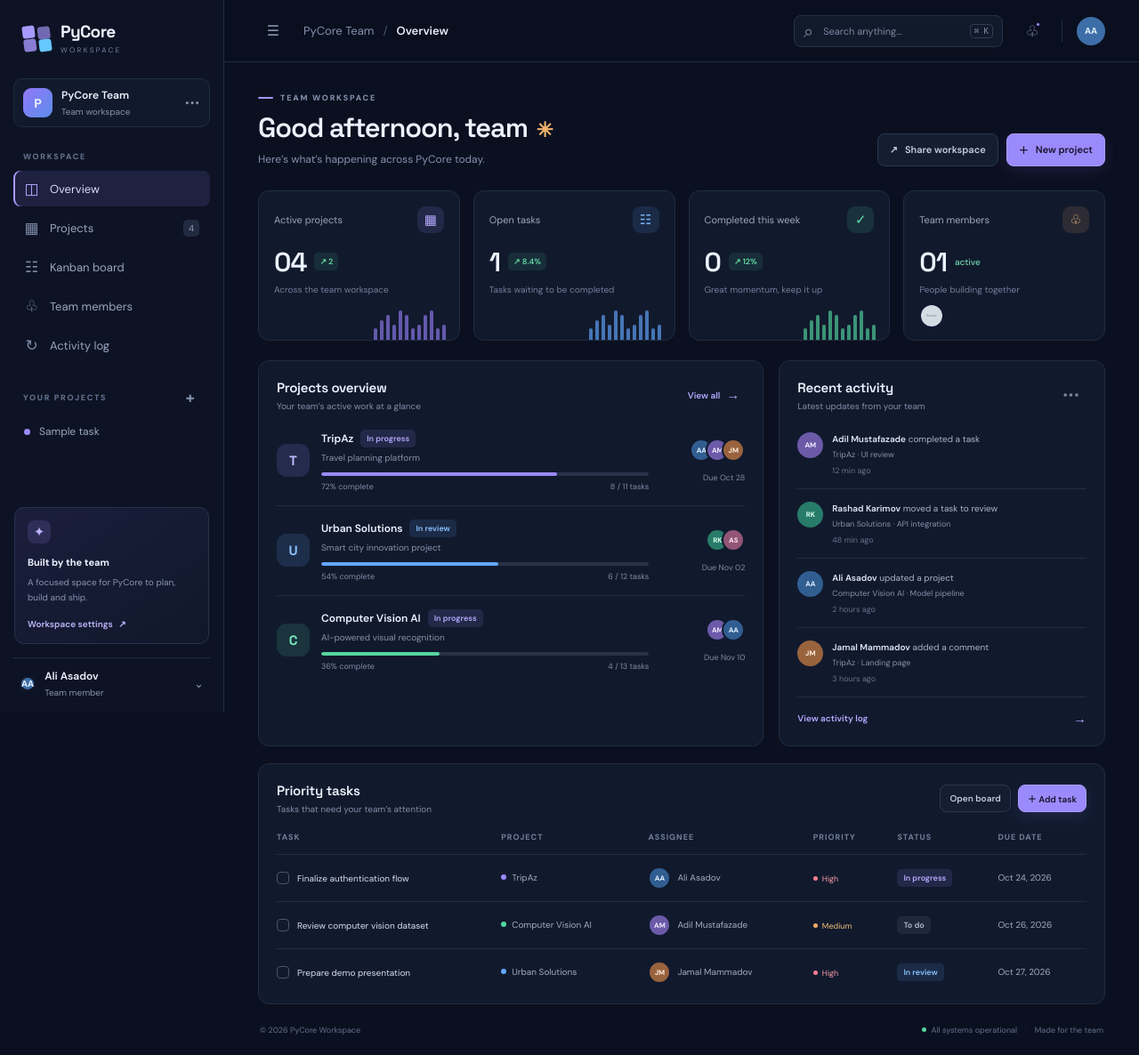
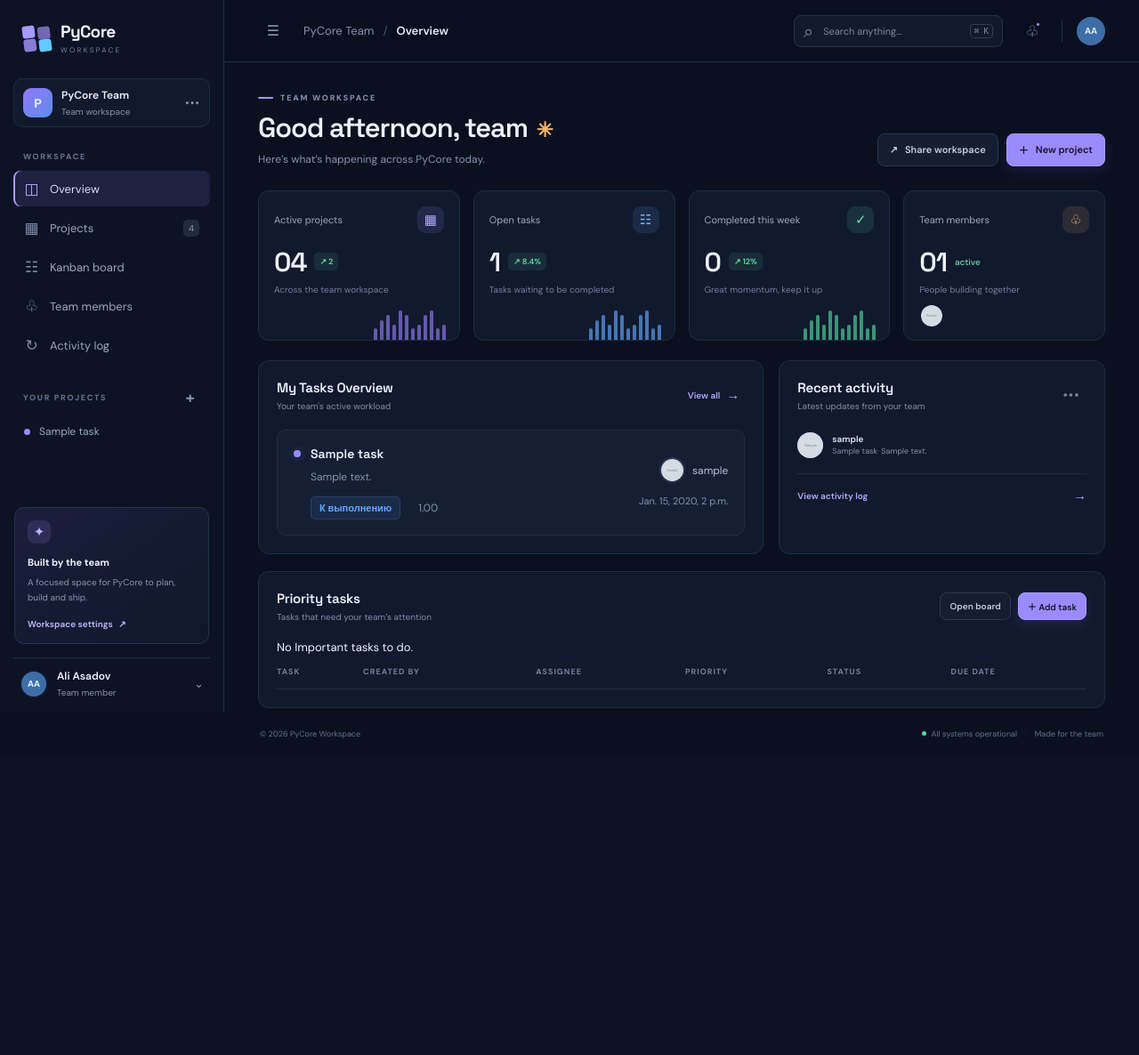
Before and after one commit to Johan-glitch-c/Teah-Dashboard, a Django app: page / in a window 1280 px wide. Shown: the whole page at 89% size. After the commit the page ends 830 px from the top, so only its background shows below. Run offline with Django 5.2, Linux system fonts and the light colour scheme; a user stored in the database is signed in; tables that the repository leaves empty hold one stand-in row (values such as "Sample post"); grey boxes marked "Sample" are stand-in pictures; lists and menus that the app fills with data are empty.

Commit message:
Modifying site desing

```diff
--- a/dash_root/order/models.py
+++ b/dash_root/order/models.py
@@ -112,4 +112,4 @@ class Record(models.Model):
 
 
     def __str__(self):
-        return str(self.task_name_id)
+        return str(self.id)
--- a/dash_root/order/templates/index.html
+++ b/dash_root/order/templates/index.html
@@ -99,36 +99,123 @@
           </div>
 
           <div class="content-grid overview-grid">
-            <section class="panel projects-panel reveal">
-              <div class="panel-heading"><div><h2>Projects overview</h2><p>Your team’s active work at a glance</p></div><button class="link-button" type="button" data-page="projects">View all <span>→</span></button></div>
-              <div class="project-list">
-                <article class="project-row"><div class="project-symbol symbol-violet">T</div><div class="project-info"><div class="project-title-line"><h3>TripAz</h3><span class="status-pill status-progress">In progress</span></div><p>Travel planning platform</p><div class="progress-track"><span style="width:72%;background:#9b8afb"></span></div><div class="progress-meta"><span>72% complete</span><span>8 / 11 tasks</span></div></div><div class="project-row-side"><div class="avatar-stack"><span class="avatar mini avatar-blue">AA</span><span class="avatar mini avatar-purple">AM</span><span class="avatar mini avatar-orange">JM</span></div><span class="due-date">Due Oct 28</span></div></article>
-                <article class="project-row"><div class="project-symbol symbol-blue">U</div><div class="project-info"><div class="project-title-line"><h3>Urban Solutions</h3><span class="status-pill status-review">In review</span></div><p>Smart city innovation project</p><div class="progress-track"><span style="width:54%;background:#64a7ff"></span></div><div class="progress-meta"><span>54% complete</span><span>6 / 12 tasks</span></div></div><div class="project-row-side"><div class="avatar-stack"><span class="avatar mini avatar-green">RK</span><span class="avatar mini avatar-pink">AS</span></div><span class="due-date">Due Nov 02</span></div></article>
-                <article class="project-row"><div class="project-symbol symbol-green">C</div><div class="project-info"><div class="project-title-line"><h3>Computer Vision AI</h3><span class="status-pill status-progress">In progress</span></div><p>AI-powered visual recognition</p><div class="progress-track"><span style="width:36%;background:#54d6a0"></span></div><div class="progress-meta"><span>36% complete</span><span>4 / 13 tasks</span></div></div><div class="project-row-side"><div class="avatar-stack"><span class="avatar mini avatar-purple">AM</span><span class="avatar mini avatar-blue">AA</span></div><span class="due-date">Due Nov 10</span></div></article>
-              </div>
-            </section>
 
+<section class="panel tasks-panel reveal">
+
+    <div class="panel-heading">
+        <div>
+            <h2>My Tasks Overview</h2>
+            <p>Your team's active workload</p>
+        </div>
+
+        <button class="link-button" type="button" data-page="tasks">
+            View all <span>→</span>
+        </button>
+    </div>
+
+    <div class="task-list">
+      {% for task in tasks%}
+
+        <article class="task-card">
+
+            <div class="task-card-main">
+                <div class="task-card-heading">
+                    <span class="task-indicator"></span>
+                    <h3>{{task.name}}</h3>
+                </div>
+
+                <p class="task-description">
+                    {{task.description}}
+                </p>
+
+                <div class="task-card-meta">
+                    <span class="task-status status-progress">
+                        {{task.get_status_display}}
+                    </span>
+
+                    <span class="task-hours">
+                        <i class="fa-regular fa-clock"></i>
+                        {{task.hours_of_work}}
+                    </span>
+                </div>
+            </div>
+
+            <div class="task-card-side">
+                <div class="task-assignee">
+                    <img src="{{task.person_to_do.img.url}}" alt="Ali" class="task-avatar">
+                    <span>{{task.person_to_do.username}}</span>
+                </div>
+
+                <div class="task-deadline">
+                    <i class="fa-regular fa-calendar"></i>
+                    {{task.deadline}}
+                </div>
+            </div>
+
+        </article>
+        {%empty%}
+        <p>No Task To Do.</p>
+         {% endfor%}
+
+    </div>
+
+
+</section>
             <section class="panel activity-panel reveal">
               <div class="panel-heading"><div><h2>Recent activity</h2><p>Latest updates from your team</p></div><button class="icon-button subtle-icon" type="button" data-page="activity" aria-label="View activity">•••</button></div>
-              <div class="activity-list compact-activity">
-                <article class="activity-item"><span class="activity-avatar avatar-purple">AM</span><div class="activity-copy"><p><strong>Adil Mustafazade</strong> completed a task</p><span class="activity-detail">TripAz · UI review</span><time>12 min ago</time></div></article>
-                <article class="activity-item"><span class="activity-avatar avatar-green">RK</span><div class="activity-copy"><p><strong>Rashad Karimov</strong> moved a task to review</p><span class="activity-detail">Urban Solutions · API integration</span><time>48 min ago</time></div></article>
-                <article class="activity-item"><span class="activity-avatar avatar-blue">AA</span><div class="activity-copy"><p><strong>Ali Asadov</strong> updated a project</p><span class="activity-detail">Computer Vision AI · Model pipeline</span><time>2 hours ago</time></div></article>
-                <article class="activity-item"><span class="activity-avatar avatar-orange">JM</span><div class="activity-copy"><p><strong>Jamal Mammadov</strong> added a comment</p><span class="activity-detail">TripAz · Landing page</span><time>3 hours ago</time></div></article>
+              <div class="activity-list compact-activity"> {% for record in recent_records %}
+                <article class="activity-item"><span class="activity-avatar avatar-purple"><img src="{{record.person.img.url}}"></span><div class="activity-copy"><p><strong>{{record.person.username}}</strong><span class="activity-detail">{{record.task_name}}· {{record.description}}</span></div></article>
+                  {%endfor%}
               </div>
               <button class="activity-footer" type="button" data-page="activity">View activity log <span>→</span></button>
             </section>
           </div>
 
-          <section class="panel tasks-panel reveal">
-            <div class="panel-heading"><div><h2>Priority tasks</h2><p>Tasks that need your team’s attention</p></div><div class="panel-heading-actions"><button class="button button-secondary button-small" type="button" data-page="kanban">Open board</button><button class="button button-primary button-small" type="button" data-open-modal="taskModal">＋ Add task</button></div></div>
-            <div class="table-wrap"><table class="tasks-table"><thead><tr><th>TASK</th><th>PROJECT</th><th>ASSIGNEE</th><th>PRIORITY</th><th>STATUS</th><th>DUE DATE</th></tr></thead><tbody>
-              <tr><td><span class="task-check"></span><span class="task-name">Finalize authentication flow</span></td><td><span class="table-project-dot violet"></span>TripAz</td><td><span class="table-person"><span class="avatar mini avatar-blue">AA</span> Ali Asadov</span></td><td><span class="priority priority-high"><i></i> High</span></td><td><span class="status-pill status-progress">In progress</span></td><td>Oct 24, 2026</td></tr>
-              <tr><td><span class="task-check"></span><span class="task-name">Review computer vision dataset</span></td><td><span class="table-project-dot green"></span>Computer Vision AI</td><td><span class="table-person"><span class="avatar mini avatar-purple">AM</span> Adil Mustafazade</span></td><td><span class="priority priority-medium"><i></i> Medium</span></td><td><span class="status-pill status-todo">To do</span></td><td>Oct 26, 2026</td></tr>
-              <tr><td><span class="task-check"></span><span class="task-name">Prepare demo presentation</span></td><td><span class="table-project-dot blue"></span>Urban Solutions</td><td><span class="table-person"><span class="avatar mini avatar-orange">JM</span> Jamal Mammadov</span></td><td><span class="priority priority-high"><i></i> High</span></td><td><span class="status-pill status-review">In review</span></td><td>Oct 27, 2026</td></tr>
-            </tbody></table></div>
-          </section>
-        </section>
+<section class="panel tasks-panel reveal">
+    <div class="panel-heading">
+        <div>
+            <h2>Priority tasks</h2>
+            <p>Tasks that need your team’s attention</p>
+        </div>
+
+        <div class="panel-heading-actions">
+            <button class="button button-secondary button-small" type="button" data-page="kanban">Open board</button>
+            <button class="button button-primary button-small" type="button" data-open-modal="taskModal">＋ Add task</button>
+        </div>
+    </div>
+
+    <div class="table-wrap">
+        <table class="tasks-table">
+            <thead>
+                <tr>
+                    <th>TASK</th>
+                    <th>CREATED BY</th>
+                    <th>ASSIGNEE</th>
+                    <th>PRIORITY</th>
+                    <th>STATUS</th>
+                    <th>DUE DATE</th>
+                </tr>
+            </thead>
+            {% for task in important_tasks%}
+
+            <tbody>
+                <tr>
+                    <td><span class="task-check"></span><span class="task-name">{{task.name}}</span></td>
+                    <td><span class="table-person"><span class="avatar mini avatar-purple"><img src="{{task.person_to_do.img.url}}" alt=""></span>{{task.author.username}}</span></td>
+                    <td><span class="table-person"><span class="avatar mini avatar-blue"><img src="{{task.person_to_do.img.url}}" alt=""></span> {{task.person_to_do}}</span></td>
+                    <td><span class="priority priority-high"><i></i> {{task.get_priority_display}}</span></td>
+                    <td><span class="status-pill status-progress">{{task.get_status_display}}</span></td>
+                    <td>{{task.deadline}}</td>
+                </tr>
+            </tbody>
+                    {%empty%}
+        <p>No Important tasks to do.</p>
+
+        {%endfor%}
+        </table>
+
+    </div>
+</section>
 
         <!-- PROJECTS -->
         <section class="page-section" id="page-projects" data-title="Projects">
--- a/dash_root/order/views.py
+++ b/dash_root/order/views.py
@@ -1,5 +1,5 @@
 from django.shortcuts import render
-from .models import Task
+from .models import Task, Record
 from users.models import User
 from django.contrib.auth import get_user
 from django.contrib.auth.decorators import login_required
@@ -14,6 +14,9 @@ def index(request):
     tasks = Task.objects.filter(person_to_do=User_now)
     opened_tasks = Task.objects.filter(opened=True)
     count_open_tasks = opened_tasks.count()
+    recent_records = Record.objects.all().order_by("-id")[:5]
+    important_tasks= Task.objects.filter(priority__in = ['HG', 'CR'], opened=True)
+
 
     if Task.objects.filter(status="DN", person_to_do=User_now) == []:
         completed_tasks = 0
@@ -27,6 +30,8 @@ def index(request):
         "count_open_tasks": count_open_tasks,
         "completed_tasks": completed_tasks,
         "users_count":users_count,
-        "users": users
+        "users": users,
+        "recent_records": recent_records,
+        "important_tasks": important_tasks
     }
     return render(request, 'index.html', context)
--- a/dash_root/static/css/style.css
+++ b/dash_root/static/css/style.css
@@ -871,3 +871,222 @@ body.sidebar-collapsed .profile-switcher .avatar { margin: 0; }
     object-position: center;
     border-radius: 50%;
 }
+
+
+
+.avatar {
+    width: 32px;
+    height: 32px;
+    border-radius: 50%;
+    overflow: hidden;
+    flex-shrink: 0;
+}
+
+.avatar img {
+    width: 100%;
+    height: 100%;
+    object-fit: cover;
+    display: block;
+    border-radius: inherit;
+}
+
+
+
+/* TASKS OVERVIEW */
+
+.tasks-panel {
+    min-width: 0;
+}
+
+.task-list {
+    display: flex;
+    flex-direction: column;
+    gap: 10px;
+    margin-top: 20px;
+}
+
+.task-card {
+    display: flex;
+    align-items: center;
+    justify-content: space-between;
+    gap: 20px;
+    padding: 17px 18px;
+    background: #141f34;
+    border: 1px solid #202c42;
+    border-radius: 10px;
+    transition: background .2s ease,
+                border-color .2s ease,
+                transform .2s ease;
+}
+
+.task-card:hover {
+    background: #19243a;
+    border-color: rgba(155, 138, 251, .35);
+    transform: translateY(-2px);
+}
+
+.task-card-main {
+    flex: 1;
+    min-width: 0;
+}
+
+.task-card-heading {
+    display: flex;
+    align-items: center;
+    gap: 11px;
+}
+
+.task-indicator {
+    width: 8px;
+    height: 8px;
+    flex-shrink: 0;
+    border-radius: 50%;
+    background: #9b8afb;
+    box-shadow: 0 0 10px rgba(155, 138, 251, .3);
+}
+
+.task-card-heading h3 {
+    margin: 0;
+    color: #edf2ff;
+    font-family: 'Space Grotesk', sans-serif;
+    font-size: 14px;
+    font-weight: 600;
+    overflow: hidden;
+    text-overflow: ellipsis;
+}
+
+.task-description {
+    margin: 8px 0 12px 19px;
+    color: #8492ad;
+    font-size: 12px;
+    line-height: 1.5;
+}
+
+.task-card-meta {
+    display: flex;
+    align-items: center;
+    gap: 14px;
+    margin: 13px 0 0 19px;
+}
+
+.task-status {
+    padding: 5px 9px;
+    color: #64a7ff;
+    background: rgba(100, 167, 255, .10);
+    border: 1px solid rgba(100, 167, 255, .15);
+    border-radius: 5px;
+    font-size: 11px;
+    font-weight: 600;
+}
+
+.task-hours {
+    display: flex;
+    align-items: center;
+    gap: 6px;
+    color: #8492ad;
+    font-size: 12px;
+}
+
+.task-card-side {
+    display: flex;
+    flex-direction: column;
+    align-items: flex-end;
+    justify-content: center;
+    gap: 13px;
+    flex-shrink: 0;
+}
+
+.task-assignee {
+    display: flex;
+    align-items: center;
+    gap: 8px;
+    color: #b5c1d8;
+    font-size: 12px;
+}
+
+.task-avatar,
+.task-avatar-placeholder {
+    width: 29px;
+    height: 29px;
+    border-radius: 50%;
+    flex-shrink: 0;
+}
+
+.task-avatar {
+    display: block;
+    object-fit: cover;
+    border: 2px solid #26344e;
+}
+
+.task-avatar-placeholder {
+    display: flex;
+    align-items: center;
+    justify-content: center;
+    color: #edf2ff;
+    background: #293b59;
+    font-size: 11px;
+    font-weight: 600;
+}
+
+.task-deadline {
+    display: flex;
+    align-items: center;
+    gap: 7px;
+    color: #8492ad;
+    font-size: 11px;
+}
+
+.tasks-empty {
+    padding: 35px 15px;
+    text-align: center;
+    color: #8492ad;
+}
+
+.tasks-empty i {
+    font-size: 25px;
+    color: #9b8afb;
+    margin-bottom: 12px;
+}
+
+.tasks-empty h3 {
+    color: #edf2ff;
+    font-size: 15px;
+    margin-bottom: 6px;
+}
+
+.tasks-empty p {
+    font-size: 12px;
+}
+
+/* RESPONSIVE */
+
+@media (max-width: 650px) {
+    .task-card {
+        align-items: flex-start;
+        flex-direction: column;
+        gap: 15px;
+    }
+
+    .task-card-side {
+        width: 100%;
+        flex-direction: row;
+        align-items: center;
+        justify-content: space-between;
+        padding-top: 12px;
+        border-top: 1px solid #202c42;
+    }
+
+    .task-card-heading h3 {
+        font-size: 13px;
+    }
+}
+
+
+
+.activity-item img {
+    width: 100%;
+    height: 100%;
+    object-fit: cover;
+    display: block;
+    border-radius: inherit;
+}
```
